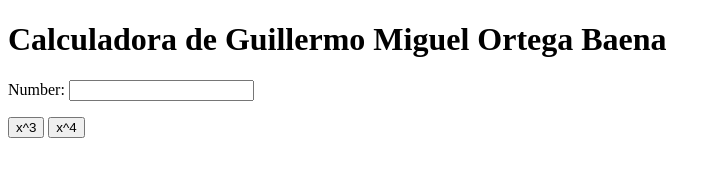
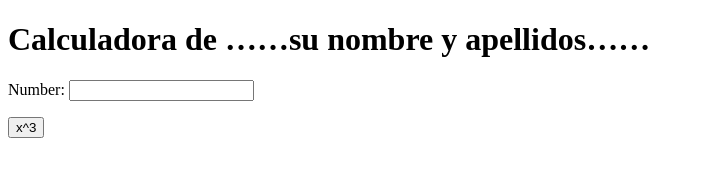
Before and after one commit to GrandMikey/my_calculator, a plain HTML site: page index.html in a window 1280 px wide. Shown: the whole page, without its empty margins (0-721 px from the left). Drawn offline with Linux system fonts and the light colour scheme.

Commit message:
x^3 buttonç

```diff
--- a/index.html
+++ b/index.html
@@ -5,22 +5,17 @@
 		<meta charset="utf-8">
 	</head>
 	<body>
-		<h1>Calculadora de Guillermo Miguel Ortega Baena</h1>
+		<h1>Calculadora de ……su nombre y apellidos……</h1>
 		Number:
 		<input type="text" id="n1">
 		<p>
 			<button onclick="cube()"> x^3 </button>
-			<button onclick="power_4()"> x^4</button>
 		</p>
 		<script type="text/javascript">
 			function cube() {
 				var num = document.getElementById("n1");
 				num.value = Math.pow(num.value, 3);
 			}
-			function power_4() {
-				var num = document.getElementById("n1");
-				num.value = Math.pow(num.value, 4);
-			}
 		</script>
 	</body>
 </html>
```
